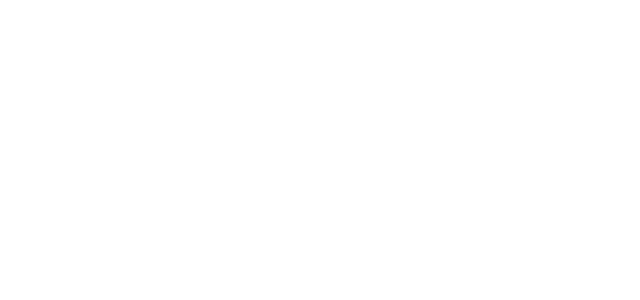
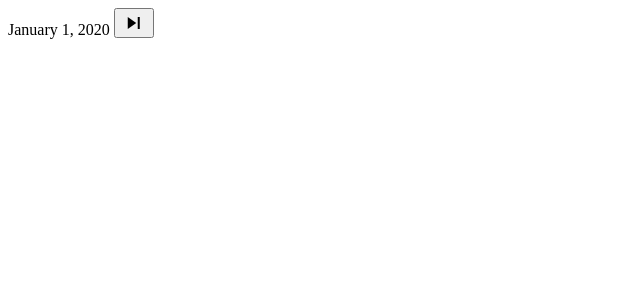
Before and after one commit to LKloosterman/simulife, an Angular app: page / in a window 1280 px wide. Shown: the top 300 px of the page, without its empty margins (0-640 px from the left). Built offline with nearby package versions, Linux system fonts and the light colour scheme.

Commit message:
Add the infobar at the top of the app

```diff
--- a/src/app/app.component.html
+++ b/src/app/app.component.html
@@ -1 +1,3 @@
+<app-infobar></app-infobar>
+
 <router-outlet></router-outlet>
```
